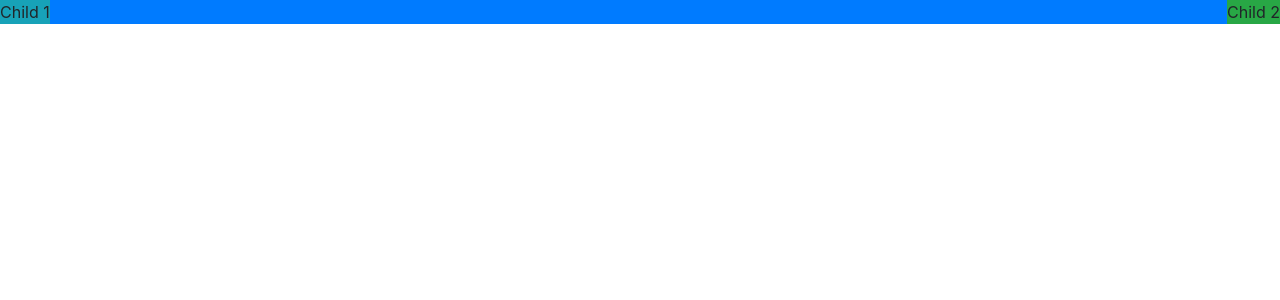
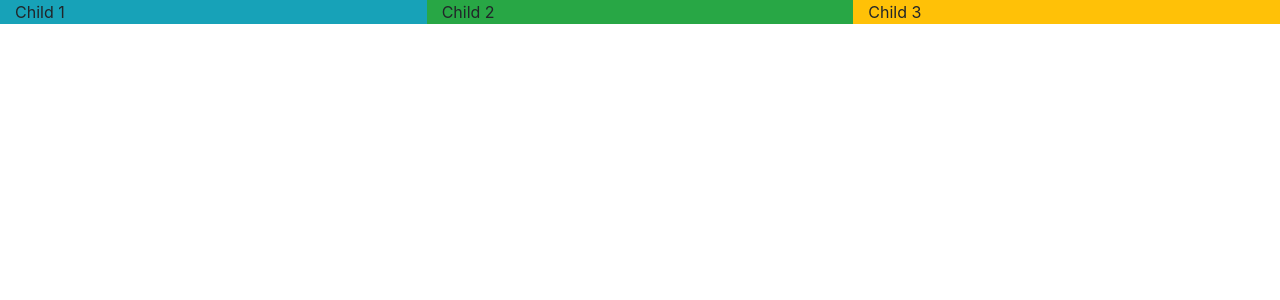
Before and after one commit to cg-101/day3-bootstrap, a React (Create React App) app: page / in a window 1280 px wide. Shown: the top 300 px of the page. Built offline with nearby package versions, Linux system fonts and the light colour scheme.

Commit message:
managing spalces.

```diff
--- a/src/App.js
+++ b/src/App.js
@@ -3,8 +3,9 @@ import "./App.css";
 function App() {
   return (
     <div className="bg-primary d-flex justify-content-between" style={{}}>
-      <div className="bg-info">Child 1</div>
-      <div className="bg-success">Child 2 </div>
+      <div className="bg-info col">Child 1</div>
+      <div className="bg-success col">Child 2 </div>
+      <div className="bg-warning col">Child 3 </div>
     </div>
   );
 }
```
